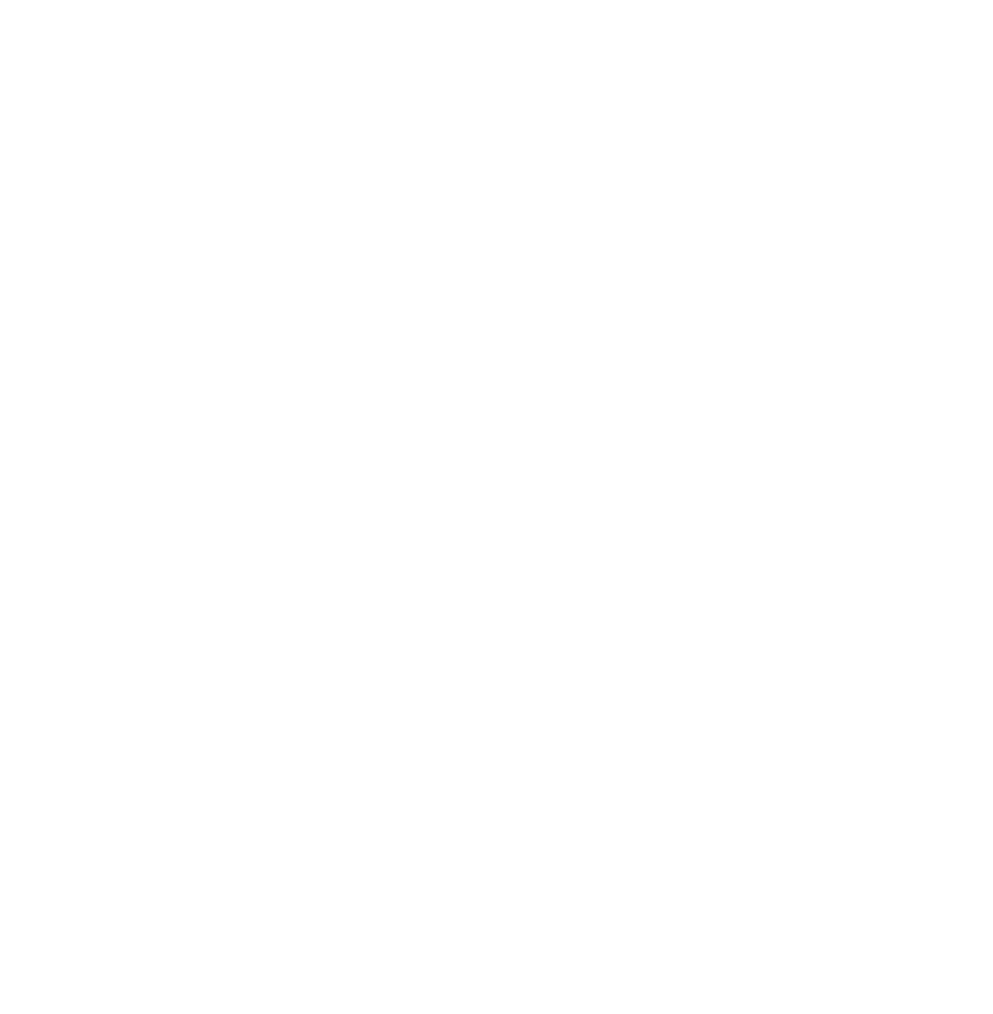
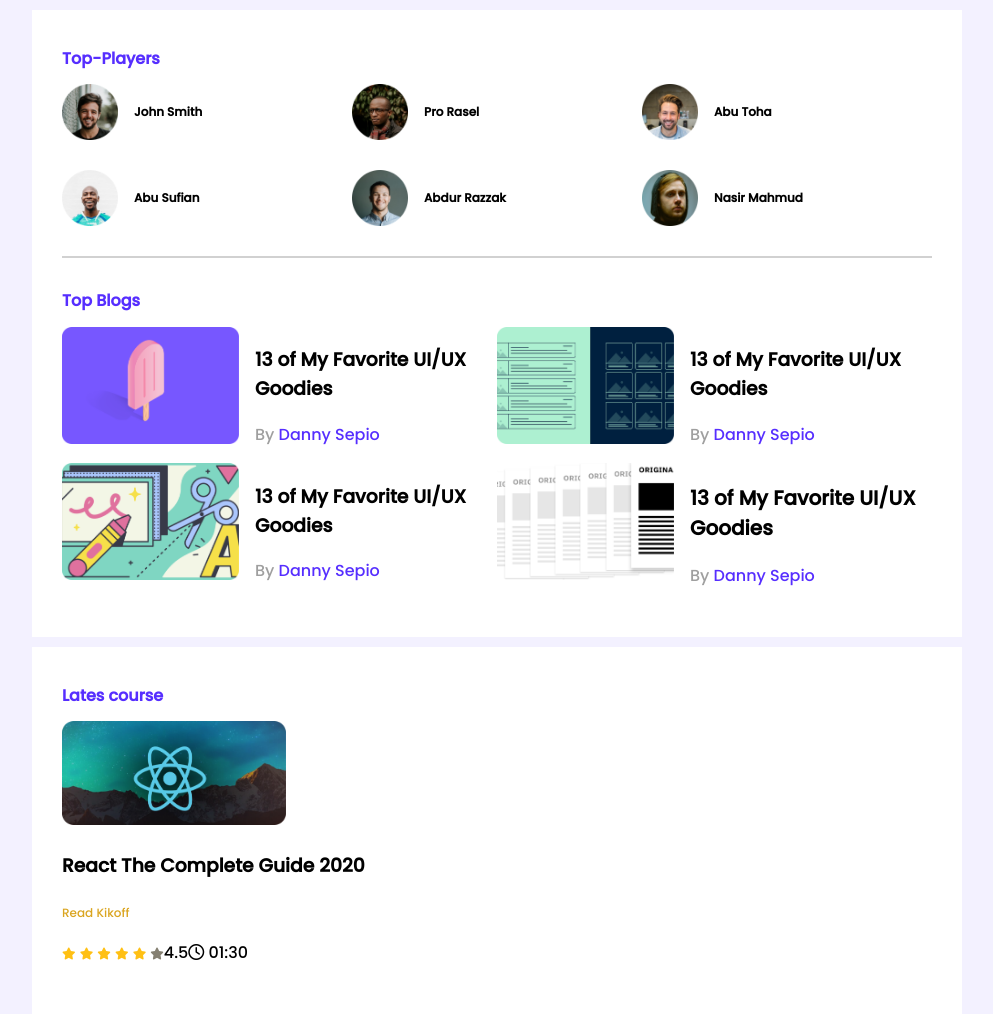
Before and after one commit to Anisur23989/leader-board-css3, a plain HTML site: page index.html in a window 1280 px wide. Shown: the whole page, without its empty margins (143-1136 px from the left). Before the commit the page ends 800 px from the top, so only its background shows below. Drawn offline with Linux system fonts and the light colour scheme.

Commit message:
style commit1

```diff
--- a/css/style.css
+++ b/css/style.css
@@ -0,0 +1,120 @@
+/* font */
+@import url('https://fonts.googleapis.com/css2?family=Poppins:wght@500&display=swap');
+
+/* common style */
+body{
+    font-family: 'Poppins', sans-serif;
+    background-color: #f3f1ff;
+    margin: 0;
+    padding: 0;
+}
+/* top player style */
+main{
+    display: flex;
+    flex-direction: column;
+    align-items: center;
+}
+.container{
+    background: white;
+    width: 870px;
+    padding: 33px 30px;
+    margin-top: 10px;
+}
+
+.top-players{
+    margin-bottom: 30px;
+}
+hr{
+    border: 1px solid #D1D1D1;
+    margin-bottom:30px;
+}
+.section-title{
+        color: #562eff;
+        font-size: 16px;
+        margin-top: 3px;
+}
+
+
+.players{
+    display: grid;
+    /* grid-template-columns: 1fr 1fr 1fr; */
+    grid-template-columns: repeat(3, 1fr);
+    grid-row-gap:30px;
+}
+
+.player{
+    display: flex;
+    align-items: center;
+}
+
+.player img{
+    width: 56px;
+    height: 56px;
+}
+
+.player-name{
+    margin-left: 16px;
+    font-size: 12px;
+}
+/*....................
+ top blogs styles
+ ....................*/
+.blogs{
+    display: grid;
+    grid-template-columns: repeat(2, 1fr);
+}
+ .blog{
+    display: flex;
+}
+.blog .thumbnail img{
+    width: 177px;
+    height: 117px;
+}
+.blog-info{
+    margin-left: 16px;
+
+}
+.blog-titles{
+    font-size: 20px;
+}
+.blog-author{
+    color:#9f9f9f;
+    font-size: 16px;
+}
+.blog-author a{
+    text-decoration: none;
+    font-size: 16px;
+    color: #562eff;
+}
+/*--------------------------
+ top course style
+ ------------------------*/
+.courses{
+    display: grid;
+    grid-template-columns: repeat(1, 1fr);
+}
+ .course-thumbnail img{
+    width: 224px;
+    height: 104px;
+}
+.course-info{
+    display: flex;
+    align-items: center;
+}
+.fa-star{
+    font-size: 12px;
+
+}
+.fa-star.filled{
+    color:#ffc014;
+
+}
+.fa-star.empty{
+    color:#858072;
+
+}
+.course-author{
+    text-decoration: none;
+    font-size:12px;
+    color:goldenrod
+}
--- a/index.html
+++ b/index.html
@@ -5,8 +5,116 @@
     <meta http-equiv="X-UA-Compatible" content="IE=edge">
     <meta name="viewport" content="width=device-width, initial-scale=1.0">
     <title>leader Board</title>
+    <script src="https://kit.fontawesome.com/1fcd1fb7f1.js" crossorigin="anonymous"></script>
+    <!-- stylesheet -->
+    <link rel="stylesheet" href="css/style.css">
 </head>
 <body>
 
+    <main>
+        <!-- top players and top blogs -->
+        <section class="container">
+            <div class="top-players">
+                <h2 class="section-title">Top-Players</h2>
+                <div class="players">
+                  <!-- .player*6>img[src="images/players/player-$.png"]+h3{Top Player-$} -->
+                  <div class="player">
+                      <img src="images/players/player-1.png" alt="">
+                      <h3 class="player-name">John Smith</h3>
+                  </div>
+                  <div class="player">
+                      <img src="images/players/player-2.png" alt="">
+                      <h3 class="player-name">Pro Rasel</h3>
+                  </div>
+                  <div class="player">
+                      <img src="images/players/player-3.png" alt="">
+                      <h3 class="player-name">Abu Toha</h3>
+                  </div>
+                  <div class="player">
+                      <img src="images/players/player-4.png" alt="">
+                      <h3 class="player-name">Abu Sufian</h3>
+                  </div>
+                  <div class="player">
+                      <img src="images/players/player-5.png" alt="">
+                      <h3 class="player-name">Abdur Razzak</h3>
+                  </div>
+                  <div class="player">
+                      <img src="images/players/player-6.png" alt="">
+                      <h3 class="player-name">Nasir Mahmud</h3>
+                  </div>
+                </div>
+            </div>
+            <hr>
+                <div class="top-blogs">
+                    <h2 class="section-title">Top Blogs</h2>
+                    <div class="blogs">
+                        <article class="blog">
+                            <div class="thumbnail">
+                                <img src="images/blogs/blog-1.png" alt="">
+                            </div>
+                            <div class="blog-info">
+                                <h3 class="blog-details">13 of My Favorite UI/UX Goodies </h3>
+                                <p class="blog-author">By  <a href="#">Danny Sepio</a></p>
+                            </div>
+                        </article>
+                        <article class="blog">
+                            <div class="thumbnail">
+                                <img src="images/blogs/blog-2.png" alt="">
+                            </div>
+                            <div class="blog-info">
+                                <h3 class="blog-details">13 of My Favorite UI/UX Goodies </h3>
+                                <p class="blog-author">By  <a href="#">Danny Sepio</a></p>
+                            </div>
+                        </article>
+                        <article class="blog">
+                            <div class="thumbnail">
+                                <img src="images/blogs/blog-3.png" alt="">
+                            </div>
+                            <div class="blog-info">
+                                <h3 class="blog-details">13 of My Favorite UI/UX Goodies </h3>
+                                <p class="blog-author">By  <a href="#">Danny Sepio</a></p>
+                            </div>
+                        </article>
+                        <article class="blog">
+                            <div class="thumbnail">
+                                <img src="images/blogs/blog-4.png" alt="">
+                            </div>
+                            <div class="blog-info">
+                                <h3 class="blog-titles">13 of My Favorite UI/UX Goodies </h3>
+                                <p class="blog-author">By  <a href="#">Danny Sepio</a></p>
+                            </div>
+                        </article>
+                    </div>
+                </div>
+        </section>
+        <section class="container">
+                   <h2 class="section-title">Lates course </h2>
+                   <div class="courses">
+               <div class="course-thumbnail">
+                   <img src="images/courses/course-1.png" alt="">
+               </div>
+               <div class="course-details">
+                   <h3 class="course-title">React The Complete Guide 2020</h3>
+                   <a class="course-author" href="#">Read Kikoff</a>
+                   <div class="course-info">
+                    <div>
+                        <i class="fas fa-star filled"></i>
+                        <i class="fas fa-star filled"></i>
+                        <i class="fas fa-star filled"></i>
+                        <i class="fas fa-star filled"></i>
+                        <i class="fas fa-star filled"></i>
+                        <i class="fas fa-star empty"></i>
+                    </div>
+                    <p>4.5</p>
+                    <div class="course-duration">
+                        <i class="far fa-clock"></i>
+                        01:30
+                    </div>
+                   </div>
+               </div>
+           </div>
+        </section>
+    </main>
+
 </body>
 </html>
```
Also changed, not shown: 1 other file.
